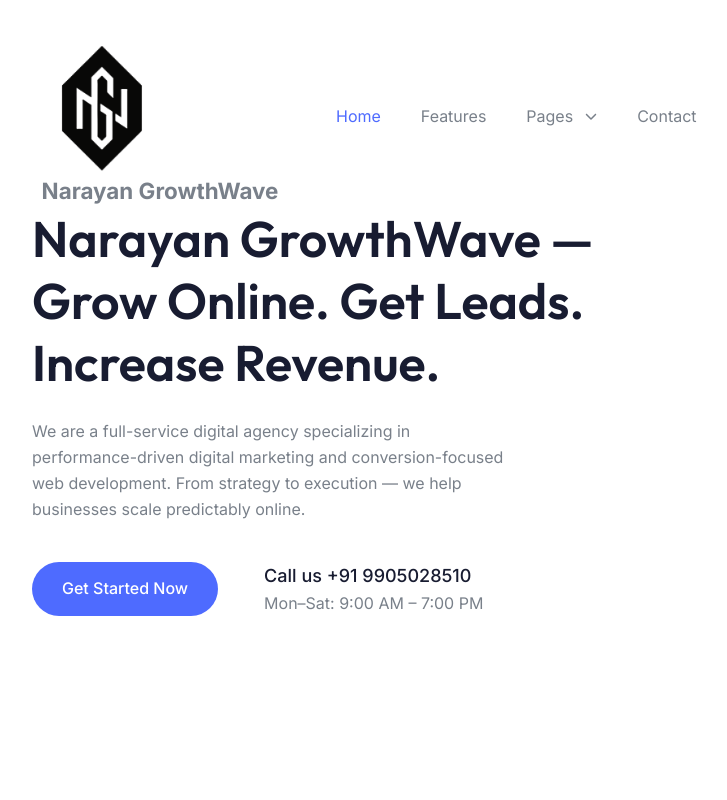
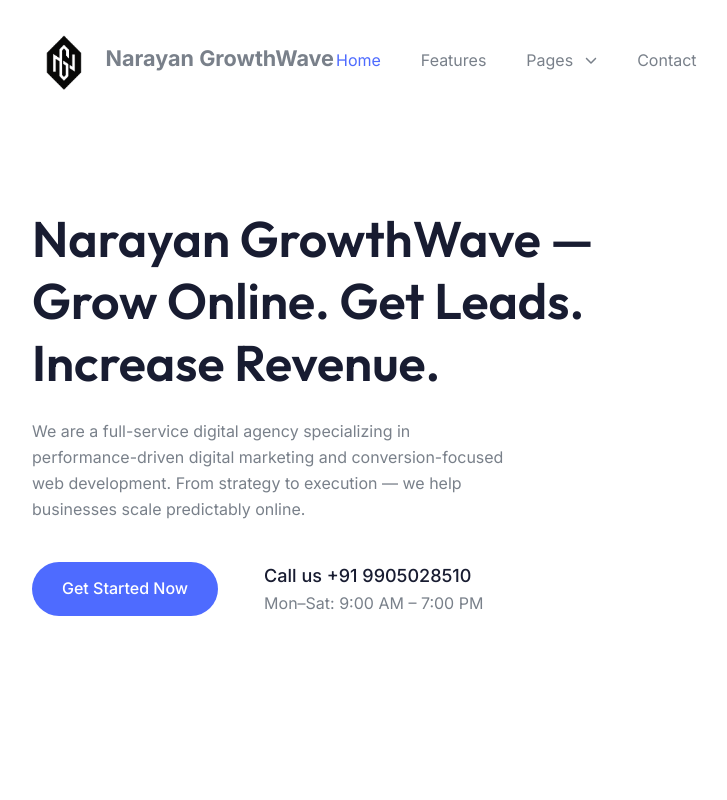
Before and after one commit to abhishekkumardevloper/narayan-Growthwave, a plain HTML site: page index.html in a window 1280 px wide. Shown: the top 800 px of the page, without its empty margins (0-727 px from the left). Drawn offline with Linux system fonts and the light colour scheme.

Commit message:
Update style.css

```diff
--- a/style.css
+++ b/style.css
@@ -2584,32 +2584,39 @@ h1,  h2,  h3,  h4,  h5,  h6{
     line-height: 42px;
   }
 }
-/* ---------- Header logo override (fix huge-logo overlay) ---------- */
-header { z-index:1000; position:relative; } /* ensure header sits above page layers */
-
-.header-logo,
-.om {
-  max-width: 110px !important; /* adjust to taste */
-  width: auto !important;
-  height: auto !important;
-  display: inline-block !important;
-  object-fit: contain !important;
-  position: relative !important;
-  z-index: 1000 !important;
-}
-
-/* company name next to logo */
+/* Header brand: small logo left, company name horizontal */
+.brand-link {
+  display: inline-flex;
+  align-items: center;
+  gap: 0.6rem;            /* space between logo and name */
+  text-decoration: none;
+  vertical-align: middle;
+}
+
+.header-logo {
+  width: 48px;            /* small logo on mobile */
+  height: 48px;
+  display: block;
+  object-fit: contain;
+  border-radius: 6px;     /* subtle rounding, remove if you don't want it */
+  z-index: 1000;
+}
+
+/* Company name styling */
 .header-brand {
-  margin-left: .6rem;
   font-weight: 700;
+  font-size: 1.05rem;
+  line-height: 1;
   white-space: nowrap;
-  display: inline-block;
-  vertical-align: middle;
-  font-size: 1.15rem;
-}
-
-/* increase logo on larger screens */
+  color: inherit;         /* inherits color from header (keeps theme consistent) */
+  transform: translateY(-1px); /* tiny vertical nudge for optical alignment */
+}
+
+/* Larger sizes for wider screens */
 @media (min-width: 1024px) {
-  .header-logo { max-width: 140px !important; }
-  .header-brand { font-size: 1.4rem; }
-}
+  .header-logo { width: 64px; height: 64px; }
+  .header-brand { font-size: 1.35rem; }
+}
+
+/* Optional: slightly larger on hover for subtle feedback */
+.brand-link:hover .header-logo { transform: scale(1.03); transition: transform .18s ease; }
```
